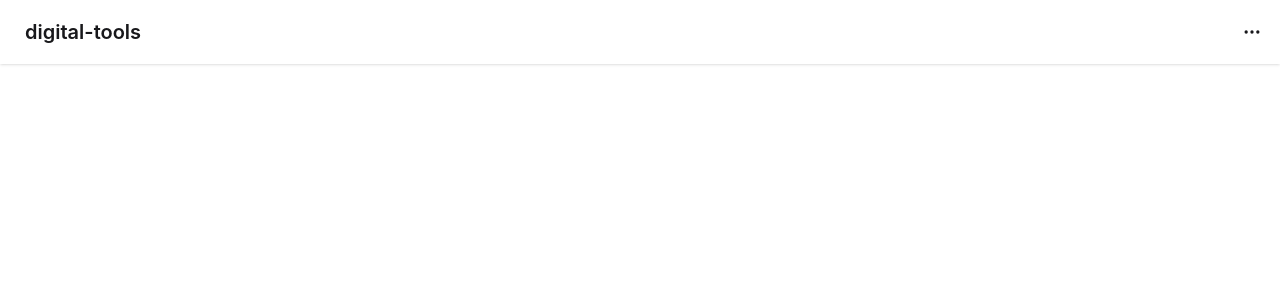
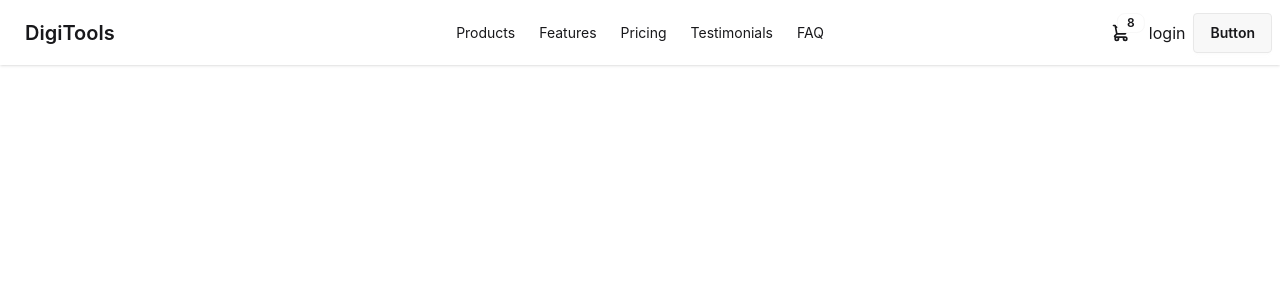
Before and after one commit to Biplob106/digital-tools, a React (Vite) app: page / in a window 1280 px wide. Shown: the top 300 px of the page. Built offline with nearby package versions, Linux system fonts and the light colour scheme.

Commit message:
navbar added

```diff
--- a/src/App.jsx
+++ b/src/App.jsx
@@ -4,17 +4,49 @@ function App() {
 
   return (
     <>
+      <div className="">
+        <div className="navbar bg-base-100 shadow-sm ">
+          <div className="navbar-start">
+            <a className="btn btn-ghost text-xl">DigiTools</a>
+          </div>
+          <div className="navbar-center hidden lg:flex">
+            <ul className="menu menu-horizontal px-1">
+              <li><a>Products</a></li>
+              <li><a>Features</a>
 
-      <div className="navbar bg-base-100 shadow-sm">
-        <div className="flex-1">
-          <a className="btn btn-ghost text-xl">digital-tools</a>
-        </div>
-        <div className="flex-none">
-          <button className="btn btn-square btn-ghost">
-            <svg xmlns="http://www.w3.org/2000/svg" fill="none" viewBox="0 0 24 24" className="inline-block h-5 w-5 stroke-current"> <path strokeLinecap="round" strokeLinejoin="round" strokeWidth="2" d="M5 12h.01M12 12h.01M19 12h.01M6 12a1 1 0 11-2 0 1 1 0 012 0zm7 0a1 1 0 11-2 0 1 1 0 012 0zm7 0a1 1 0 11-2 0 1 1 0 012 0z"></path> </svg>
-          </button>
+              </li>
+              <li> <a>Pricing</a></li>
+              <li><a>Testimonials</a></li>
+              <li><a>FAQ</a></li>
+
+            </ul>
+          </div>
+          <div className="navbar-end">
+            <div className="dropdown dropdown-end">
+              <div tabIndex={0} role="button" className="btn btn-ghost btn-circle">
+                <div className="indicator">
+                  <svg xmlns="http://www.w3.org/2000/svg" className="h-5 w-5" fill="none" viewBox="0 0 24 24" stroke="currentColor"> <path strokeLinecap="round" strokeLinejoin="round" strokeWidth="2" d="M3 3h2l.4 2M7 13h10l4-8H5.4M7 13L5.4 5M7 13l-2.293 2.293c-.63.63-.184 1.707.707 1.707H17m0 0a2 2 0 100 4 2 2 0 000-4zm-8 2a2 2 0 11-4 0 2 2 0 014 0z" /> </svg>
+                  <span className="badge badge-sm indicator-item">8</span>
+                </div>
+              </div>
+              <div
+                tabIndex={0}
+                className="card card-compact dropdown-content bg-base-100 z-1 mt-3 w-52 shadow">
+                <div className="card-body">
+                  <span className="text-lg font-bold">8 Items</span>
+                  <span className="text-info">Subtotal: $999</span>
+                  <div className="card-actions">
+                    <button className="btn btn-primary btn-block">View cart</button>
+                  </div>
+                </div>
+              </div>
+            </div>
+            <p className="ml-2"><a>login</a></p>
+            <a className="btn ml-2">Button</a>
+          </div>
         </div>
       </div>
+
     </>
   )
 }
```
